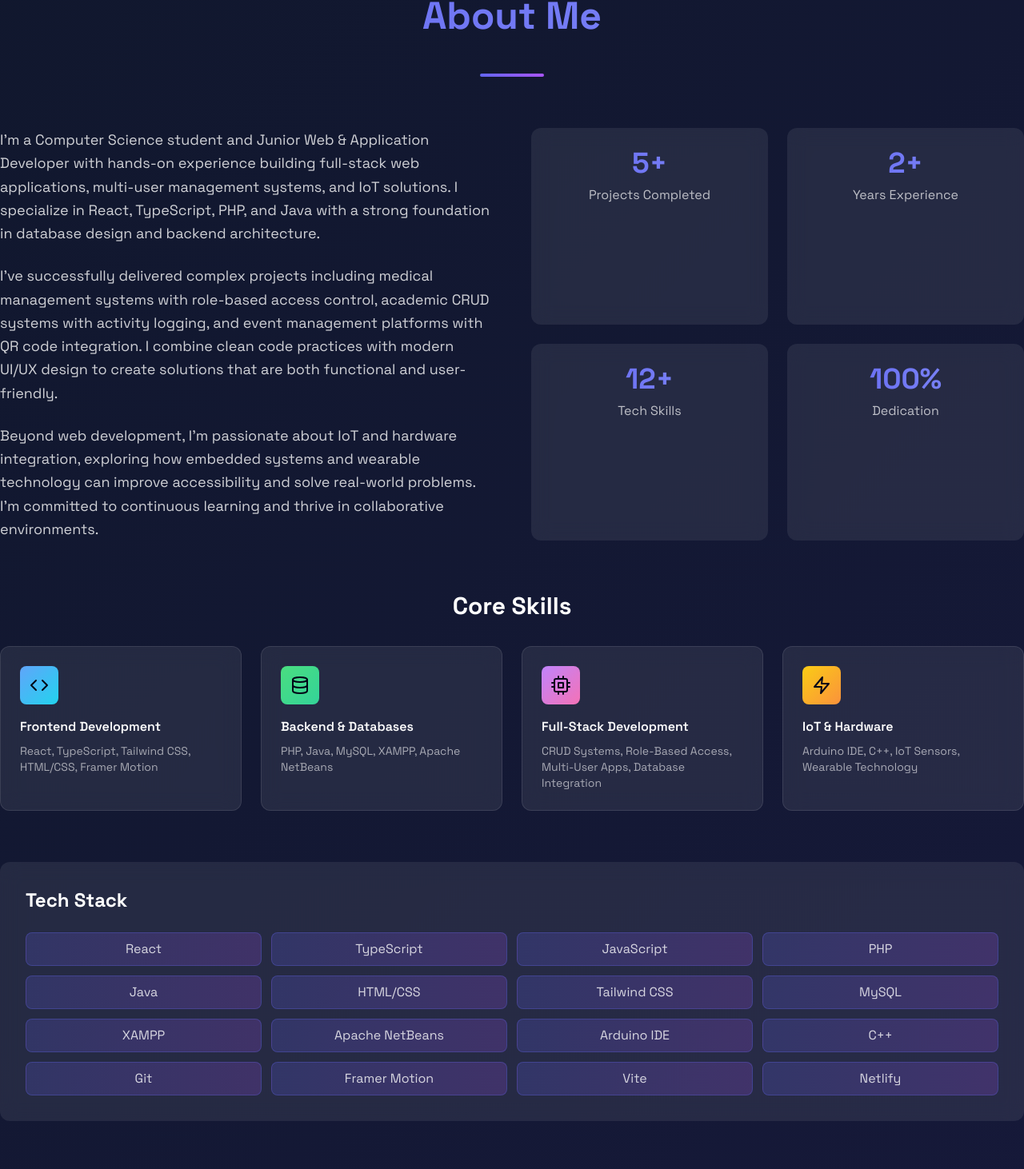
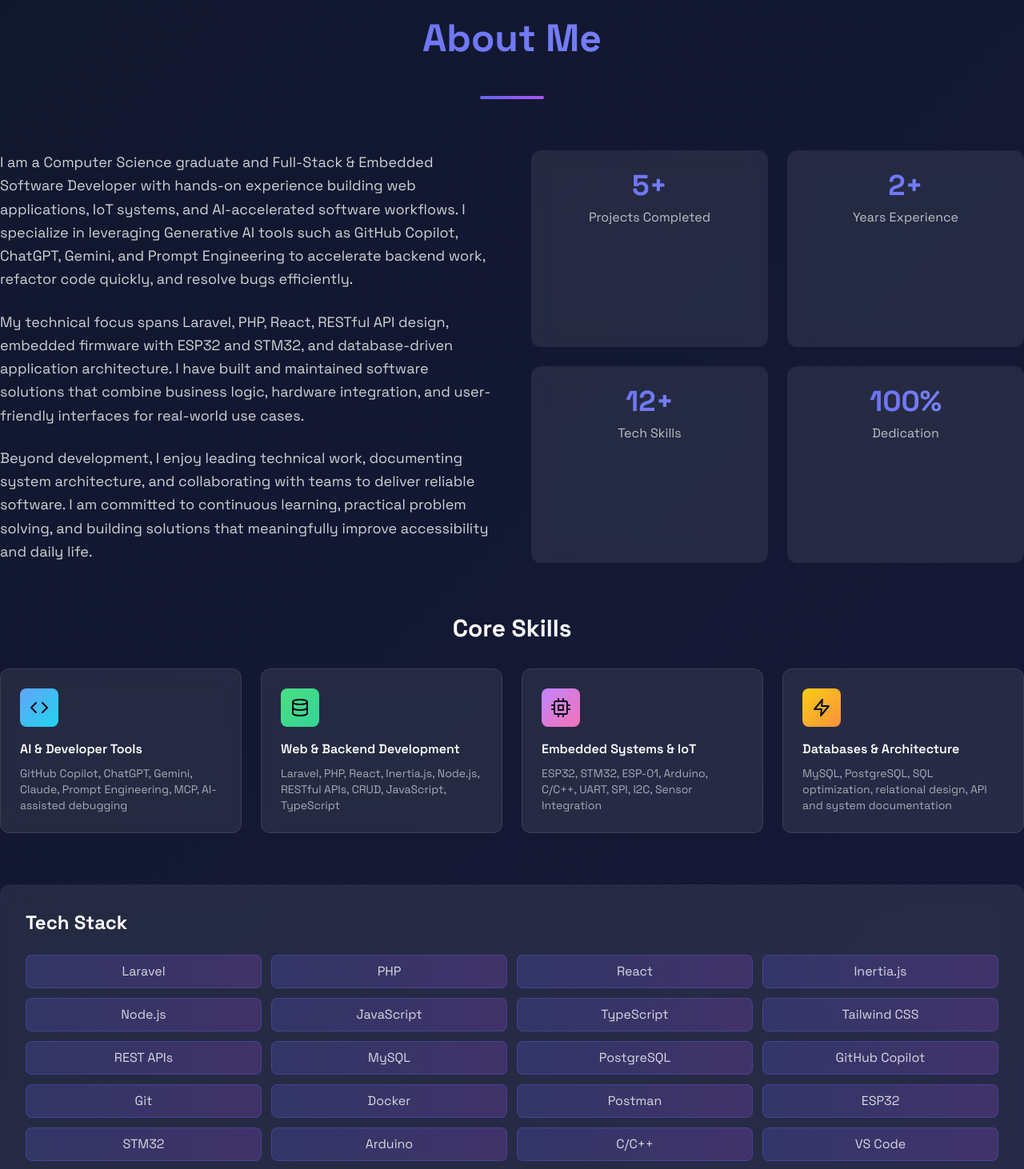
Before and after one commit to JONTECH1999/Aljon_Portfolio, a React (Vite) app: page / in a window 1280 px wide. Shown: the part 992-2454 px from the top of the page at 80% size. Built offline with nearby package versions, Linux system fonts and the light colour scheme; no server answers.

Commit message:
Switch remote and push latest VSCode changes

```diff
--- a/src/components/sections/About.tsx
+++ b/src/components/sections/About.tsx
@@ -6,46 +6,51 @@ const About: React.FC = () => {
   const skills = [
     {
       icon: FiCode,
-      name: 'Frontend Development',
-      description: 'React, TypeScript, Tailwind CSS, HTML/CSS, Framer Motion',
+      name: 'AI & Developer Tools',
+      description: 'GitHub Copilot, ChatGPT, Gemini, Claude, Prompt Engineering, MCP, AI-assisted debugging',
       color: 'from-blue-400 to-cyan-400',
     },
     {
       icon: FiDatabase,
-      name: 'Backend & Databases',
-      description: 'PHP, Java, MySQL, XAMPP, Apache NetBeans',
+      name: 'Web & Backend Development',
+      description: 'Laravel, PHP, React, Inertia.js, Node.js, RESTful APIs, CRUD, JavaScript, TypeScript',
       color: 'from-green-400 to-emerald-400',
     },
     {
       icon: FiCpu,
-      name: 'Full-Stack Development',
-      description: 'CRUD Systems, Role-Based Access, Multi-User Apps, Database Integration',
+      name: 'Embedded Systems & IoT',
+      description: 'ESP32, STM32, ESP-01, Arduino, C/C++, UART, SPI, I2C, Sensor Integration',
       color: 'from-purple-400 to-pink-400',
     },
     {
       icon: FiZap,
-      name: 'IoT & Hardware',
-      description: 'Arduino IDE, C++, IoT Sensors, Wearable Technology',
+      name: 'Databases & Architecture',
+      description: 'MySQL, PostgreSQL, SQL optimization, relational design, API and system documentation',
       color: 'from-yellow-400 to-orange-400',
     },
   ];
 
   const techStack = [
+    'Laravel',
+    'PHP',
     'React',
+    'Inertia.js',
+    'Node.js',
+    'JavaScript',
     'TypeScript',
-    'JavaScript',
-    'PHP',
-    'Java',
-    'HTML/CSS',
     'Tailwind CSS',
+    'REST APIs',
     'MySQL',
-    'XAMPP',
-    'Apache NetBeans',
-    'Arduino IDE',
-    'C++',
+    'PostgreSQL',
+    'GitHub Copilot',
     'Git',
-    'Framer Motion',
-    'Vite',
+    'Docker',
+    'Postman',
+    'ESP32',
+    'STM32',
+    'Arduino',
+    'C/C++',
+    'VS Code',
     'Netlify',
   ];
 
@@ -87,13 +92,13 @@ const About: React.FC = () => {
         >
           <div className="space-y-6">
             <p className="text-lg text-slate-700 dark:text-white/80 leading-relaxed">
-              I'm a Computer Science student and Junior Web & Application Developer with hands-on experience building full-stack web applications, multi-user management systems, and IoT solutions. I specialize in React, TypeScript, PHP, and Java with a strong foundation in database design and backend architecture.
+              I am a Computer Science graduate and Full-Stack & Embedded Software Developer with hands-on experience building web applications, IoT systems, and AI-accelerated software workflows. I specialize in leveraging Generative AI tools such as GitHub Copilot, ChatGPT, Gemini, and Prompt Engineering to accelerate backend work, refactor code quickly, and resolve bugs efficiently.
             </p>
             <p className="text-lg text-slate-700 dark:text-white/80 leading-relaxed">
-              I've successfully delivered complex projects including medical management systems with role-based access control, academic CRUD systems with activity logging, and event management platforms with QR code integration. I combine clean code practices with modern UI/UX design to create solutions that are both functional and user-friendly.
+              My technical focus spans Laravel, PHP, React, RESTful API design, embedded firmware with ESP32 and STM32, and database-driven application architecture. I have built and maintained software solutions that combine business logic, hardware integration, and user-friendly interfaces for real-world use cases.
             </p>
             <p className="text-lg text-slate-700 dark:text-white/80 leading-relaxed">
-              Beyond web development, I'm passionate about IoT and hardware integration, exploring how embedded systems and wearable technology can improve accessibility and solve real-world problems. I'm committed to continuous learning and thrive in collaborative environments.
+              Beyond development, I enjoy leading technical work, documenting system architecture, and collaborating with teams to deliver reliable software. I am committed to continuous learning, practical problem solving, and building solutions that meaningfully improve accessibility and daily life.
             </p>
           </div>
 
--- a/src/components/sections/Contact.tsx
+++ b/src/components/sections/Contact.tsx
@@ -90,8 +90,14 @@ const Contact: React.FC = () => {
     {
       icon: FiMapPin,
       label: 'Location',
-      value: 'Caloocan City, Philippines',
+      value: 'Block 8 Lot 4 Manggahan Malaria, North Caloocan City',
       href: '#',
+    },
+    {
+      icon: FiSend,
+      label: 'Portfolio',
+      value: 'cute-marigold-6a6a30.netlify.app',
+      href: 'https://cute-marigold-6a6a30.netlify.app',
     },
   ];
 
--- a/src/components/sections/Experience.tsx
+++ b/src/components/sections/Experience.tsx
@@ -1,35 +1,35 @@
 import React from 'react';
 import { motion } from 'framer-motion';
-import { FiBriefcase, FiAward, FiDownload } from 'react-icons/fi';
+import { FiBriefcase, FiAward } from 'react-icons/fi';
 import FlipCard from '../FlipCard';
 
 const Experience: React.FC = () => {
   const experiences = [
     {
       id: 1,
-      title: 'Junior Web & App Developer',
-      company: 'Freelance',
-      period: 'Jul 2023 - Present',
-      description: 'Developing full-stack web applications and CRUD systems. Built multi-user systems with role-based access control. Experience in React, PHP, JavaScript, and MySQL database management.',
-      skills: ['React', 'PHP', 'JavaScript', 'MySQL', 'Full Stack'],
+      title: 'Remote Backend Developer Intern',
+      company: 'Certicode',
+      period: 'January 2026 – April 2026',
+      description: 'Utilized GitHub Copilot, prompt engineering, and AI-assisted debugging to streamline backend development, refactor complex algorithms, and reduce testing time while developing PHP and JavaScript features in an Agile workflow. Designed and maintained RESTful APIs and relational database structures for efficient data processing operations.',
+      skills: ['PHP', 'JavaScript', 'MySQL', 'REST API', 'AI-Assisted Debugging', 'GitHub', 'Agile'],
       icon: FiBriefcase,
     },
     {
       id: 2,
-     title: 'Back-end Developer Intern (OJT)',
-      company: 'Certicode',
-      period: 'Jan 2026 - Apr 2026',
-      description: 'Completed a 200-hour intensive internship in the Developer Department. Worked on server-side logic, database management, and building robust backend systems under the guidance of senior engineers.',
-      skills: ['PHP', 'MySQL', 'Back-end Development', 'Testing', 'API Design'],
+      title: 'Lead Thesis Developer',
+      company: 'Blind Assistive Head Tech (BAHT)',
+      period: '2024 – 2025',
+      description: 'Led the design and development of a wearable assistive device using ESP32, ultrasonic sensors, vibration feedback, and GPS tracking. Implemented non-blocking sensor processing, EMA filtering, and a companion Android configuration app for real-world accessibility support.',
+      skills: ['ESP32', 'C++', 'IoT', 'Embedded Systems', 'Android', 'Hardware Integration', 'Accessibility'],
       icon: FiAward,
     },
     {
       id: 3,
-      title: 'Web Development Fundamentals',
-      company: 'IBM SkillsBuild',
-      period: '2024',
-      description: 'Demonstrated knowledge of web development concepts, processes to develop, deploy, and test websites. Gained expertise in tools and programming languages used by web developers, with a conceptual understanding of responsive design and modern development practices.',
-      skills: ['HTML', 'CSS', 'JavaScript', 'Responsive Design', 'Front End Development', 'Back End Development', 'Testing', 'DevOps', 'Web Publishing', 'Visual Studio Code'],
+      title: 'Full-Stack & IoT Developer',
+      company: 'Independent Projects',
+      period: '2023 – 2025',
+      description: 'Built and integrated web dashboards, monitoring platforms, and embedded systems for real-time sensor data collection, project monitoring, and automation workflows. Worked across React, PHP, MySQL, and C/C++ for end-to-end software development.',
+      skills: ['React', 'PHP', 'MySQL', 'C/C++', 'IoT', 'Monitoring Dashboard', 'Full Stack'],
       icon: FiAward,
     },
   ];
@@ -172,8 +172,8 @@ const Experience: React.FC = () => {
               <div>
                 <h4 className="text-lg font-bold mb-1">Bachelor of Science in Computer Science</h4>
                 <p className="font-semibold mb-2" style={{ color: 'var(--color-primary)' }}>Immaculada Concepcion College</p>
-                <p className="text-sm opacity-70 mb-3">2021 - Present</p>
-                <p className="text-sm leading-relaxed">Focused on web development, full-stack systems, and UI/UX design. Completed hands-on projects in React, PHP, Java, and database management.</p>
+                <p className="text-sm opacity-70 mb-3">Graduation Date: June 2026</p>
+                <p className="text-sm leading-relaxed">Focused on software engineering, embedded systems, web development, and data-driven application design. Completed thesis leadership, robotics competition participation, and technical project work integrating hardware and software solutions.</p>
               </div>
             </div>
           </div>
@@ -192,19 +192,20 @@ const Experience: React.FC = () => {
           <div className="grid grid-cols-1 md:grid-cols-2 gap-6">
             {[
               {
-                title: 'Web Development Fundamentals',
-                issuer: 'IBM SkillsBuild',
-                pdf: 'certificates/web-development-fundamentals.pdf'
+                title: '2nd Place at BSCS Symposium 2025 Robotics Competition',
+                issuer: 'Immaculada Concepcion College',
               },
               {
-                title: 'Information Technology Fundamentals',
-                issuer: 'IBM SkillsBuild',
-                pdf: 'certificates/information-technology-fundamentals.pdf'
+                title: 'Outstanding Contribution Award',
+                issuer: 'BAHT / Thesis Project',
               },
               {
-                title: 'Certificate of Completion (OJT)',
-                issuer: 'Certicode',
-                pdf: 'certificates/ojt-certificate-completion.pdf'
+                title: 'Thesis Team Leader',
+                issuer: 'Blind Assistive Head Tech',
+              },
+              {
+                title: 'DOST Funding Evaluation Submission',
+                issuer: 'PDAO Caloocan & NCDA',
               },
             ].map((cert) => (
               <div key={cert.title} className="glass-effect p-4 rounded-xl h-40 w-full flex flex-col justify-between">
@@ -214,14 +215,6 @@ const Experience: React.FC = () => {
                     <p className="font-semibold" style={{ color: 'var(--color-primary)' }}>{cert.title}</p>
                     <p className="text-sm opacity-70">{cert.issuer}</p>
                   </div>
-                  <a
-                    href={cert.pdf}
-                    download
-                    className="text-[var(--color-primary)] flex-shrink-0 mt-1 opacity-60 hover:opacity-100 transition-opacity"
-                    title="Download PDF"
-                  >
-                    <FiDownload size={18} />
-                  </a>
                 </div>
               </div>
             ))}
--- a/src/components/sections/Hero.tsx
+++ b/src/components/sections/Hero.tsx
@@ -4,7 +4,7 @@ import { FiChevronDown, FiGithub, FiLinkedin, FiFacebook, FiInstagram } from 're
 
 const Hero: React.FC = () => {
   const [displayedText, setDisplayedText] = useState('');
-  const fullText = 'Junior Web & App Developer';
+  const fullText = 'Full-Stack & Embedded Developer';
   const [index, setIndex] = useState(0);
 
   useEffect(() => {
@@ -86,8 +86,7 @@ const Hero: React.FC = () => {
           variants={itemVariants}
           className="text-lg md:text-xl text-slate-600 dark:text-white/70 mb-12 max-w-2xl mx-auto leading-relaxed"
         >
-          Crafting full-stack solutions with React, TypeScript, PHP, and Java. Specialized in building scalable web applications,
-          multi-user management systems, and IoT solutions. Let's bring your vision to life with clean code and modern technology.
+          Computer Science graduate and Full-Stack & Embedded Software Developer building web applications, IoT systems, and AI-assisted workflows. I specialize in Laravel, React, PHP, C/C++, ESP32, REST APIs, and hardware-software integration with a strong focus on clean architecture and technical documentation.
         </motion.p>
 
         {/* CTA Buttons */}
```
Also changed, not shown: vercel.json (added), 1 other file (tests, documents, lock files or other folders).
